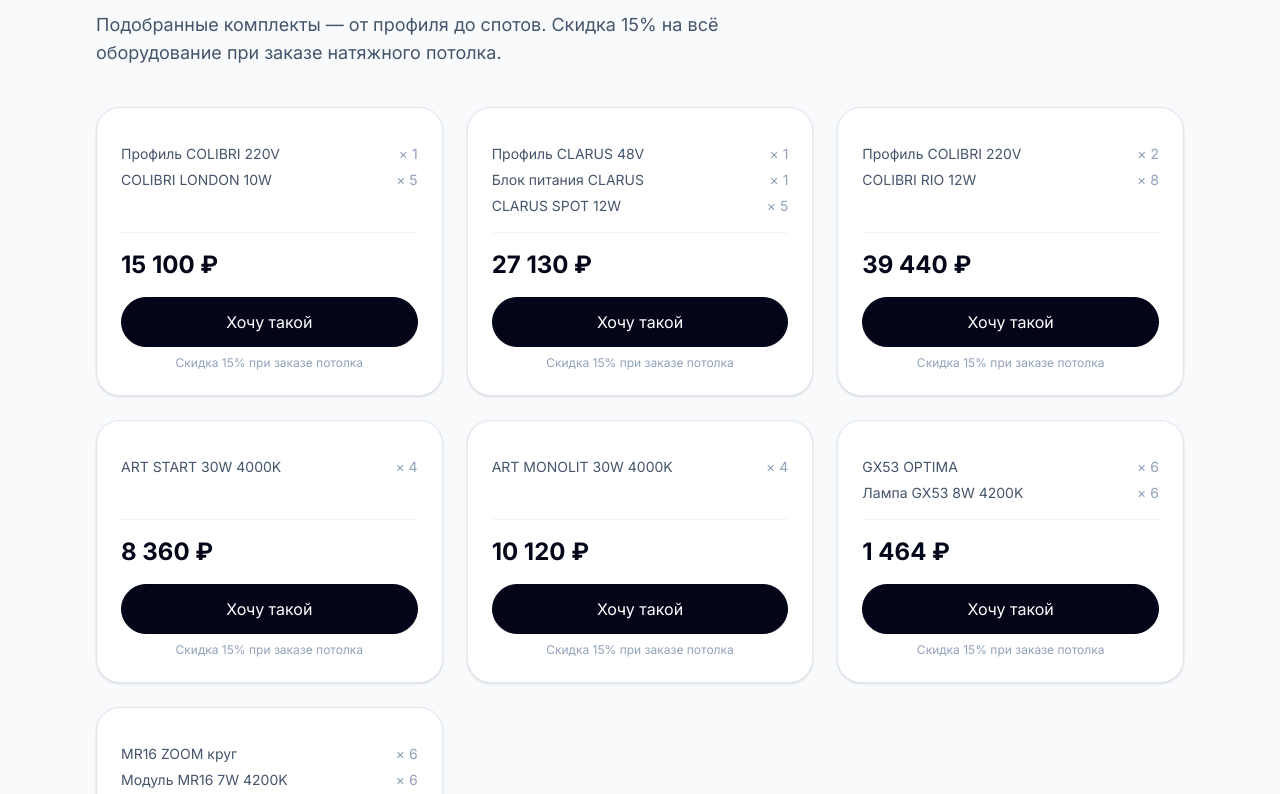
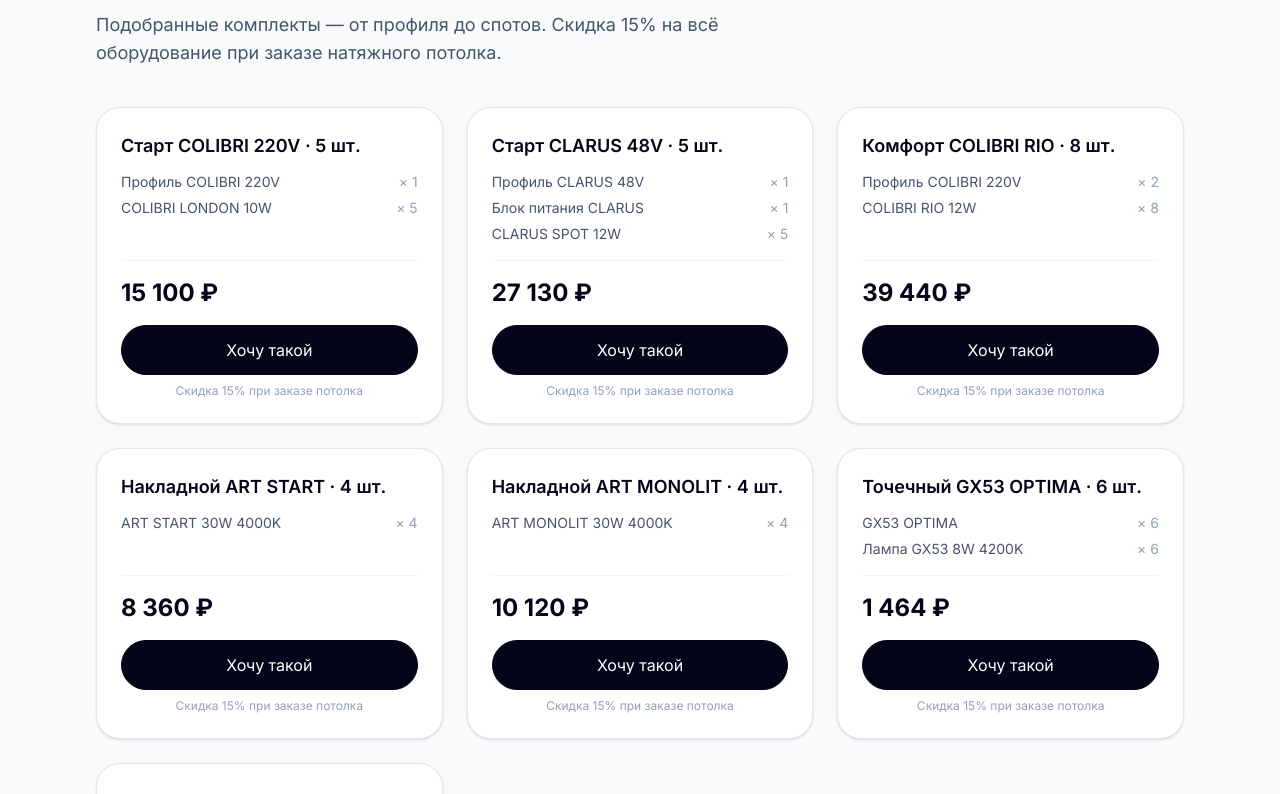
Before and after one commit to svladimirtsk-crypto/nextjs-potolkovo, a Next.js app: page /uslugi/prodazha-trekovogo-osveshcheniya in a window 1280 px wide. Shown: the part 1166-1960 px from the top of the page. Built offline with nearby package versions, Linux system fonts and the light colour scheme.

Commit message:
Update LightKitShowcase.tsx

```diff
--- a/app/uslugi/prodazha-trekovogo-osveshcheniya/_components/LightKitShowcase.tsx
+++ b/app/uslugi/prodazha-trekovogo-osveshcheniya/_components/LightKitShowcase.tsx
@@ -26,8 +26,8 @@ export function LightKitShowcase() {
             >
               <div className="mb-4 flex-grow">
                 <h3 className="text-lg font-semibold text-slate-950 mb-3">
-                  {kit.kitName}
-                </h3>
+  {kit.kitBaseName} · {kit.defaultSpotsQty} шт.
+</h3>
 
                 <ul className="space-y-1.5">
                   {kit.items.map((item) => (
```
